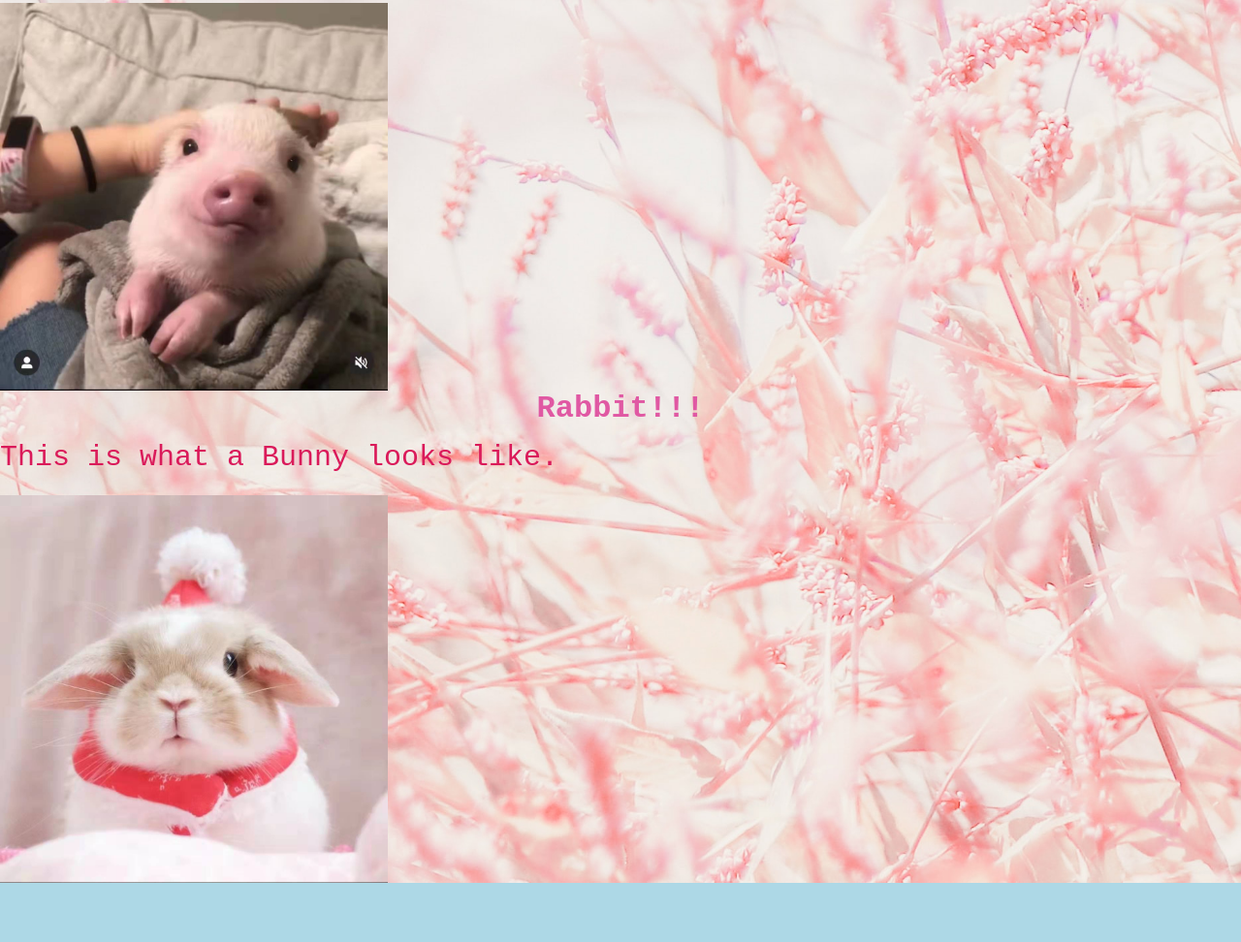
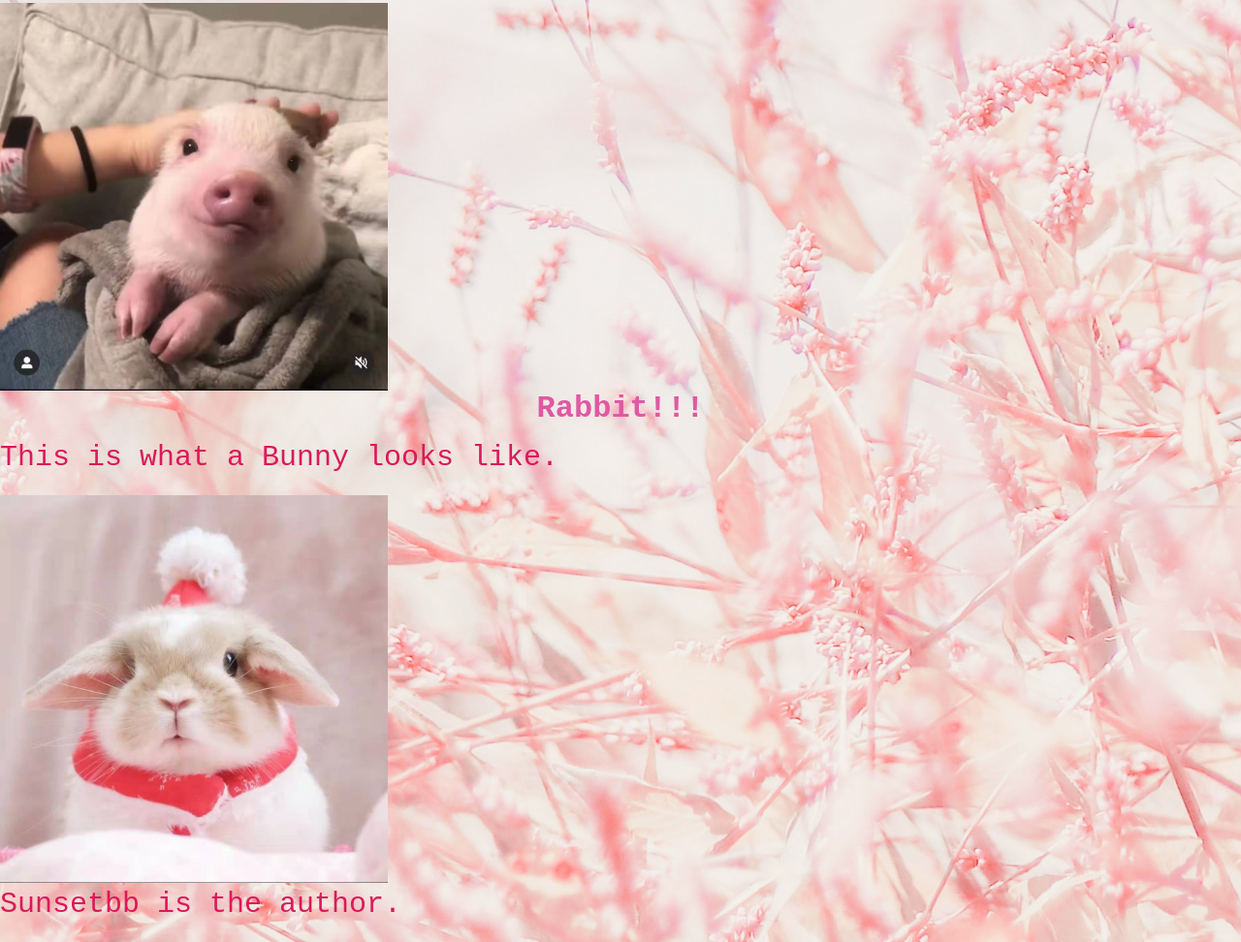
Before and after one commit to sunsetbb/animals, a plain HTML site: page client/index.html in a window 1280 px wide. Shown: the part 2310-3282 px from the top of the page at 97% size. Before the commit the page ends 3221 px from the top, so only its background shows below. Drawn offline with nearby package versions, Linux system fonts and the light colour scheme.

Commit message:
editted css

```diff
--- a/client/index.html
+++ b/client/index.html
@@ -3,6 +3,7 @@
   <head>
     <!-- Required meta tags -->
     <meta charset="utf-8">
+    <meta name = "author" content="sunsetbb">
     <meta name="viewport" content="width=device-width, initial-scale=1">
 
     <!-- Bootstrap CSS -->
@@ -10,7 +11,7 @@
     <link href="./style.css" rel="stylesheet" >
 
 <!-- Below is the title-->
-    <title>Animals</title>
+    <title>Animals!</title>
   </head>
 
 
@@ -104,4 +105,7 @@
 
     <script src="../hello.js"></script>
   </body>
+  <footer>
+    <p>Sunsetbb is the author. </p>
+  </footer>
 </html>
```
